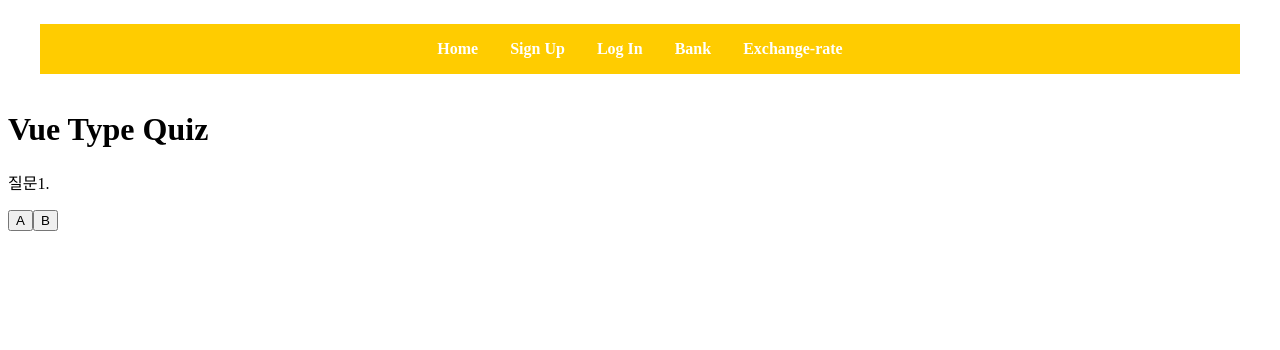
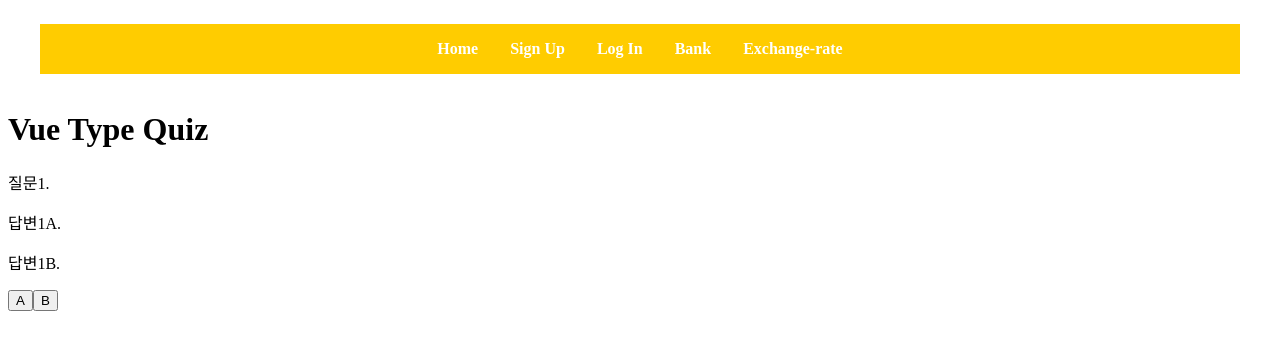
Before and after one commit to SW-Wonkids/WONKIDS, a Vue app in the folder final-pjt-front/wonkids/: page /poll/questions in a window 1280 px wide. Shown: the top 350 px of the page. Built offline with nearby package versions, Linux system fonts and the light colour scheme; the HTML template or start-up script is replaced by a standard one.

Commit message:
[fix] add answer text

```diff
--- a/final-pjt-front/wonkids/src/views/PollQuestionsView.vue
+++ b/final-pjt-front/wonkids/src/views/PollQuestionsView.vue
@@ -5,6 +5,8 @@
       <div v-if="currentQuestionIndex < questions.length">
         <div class="question">
           <p>{{ questions[currentQuestionIndex].text }}</p>
+          <p>{{ answersA[currentQuestionIndex].text }}</p>
+          <p>{{ answersB[currentQuestionIndex].text }}</p>
           <button @click="answerQuestion(1)">A</button>
           <button @click="answerQuestion(0)">B</button>
         </div>
@@ -39,7 +41,22 @@ const questions = ref([
   { text: "질문4." },
   { text: "질문5." },
 ])
+const answersA = ref([
+  { text: "답변1A." },
+  { text: "답변2A." },
+  { text: "답변3A." },
+  { text: "답변4A." },
+  { text: "답변5A." },
+])
+const answersB = ref([
+  { text: "답변1B." },
+  { text: "답변2B." },
+  { text: "답변3B." },
+  { text: "답변4B." },
+  { text: "답변5B." },
+])
 const answers = ref([])
+
 const result = ref("")
 
 const answerQuestion = (score) => {
```
Also changed, not shown: 2 other files (tests, documents, lock files or other folders).
